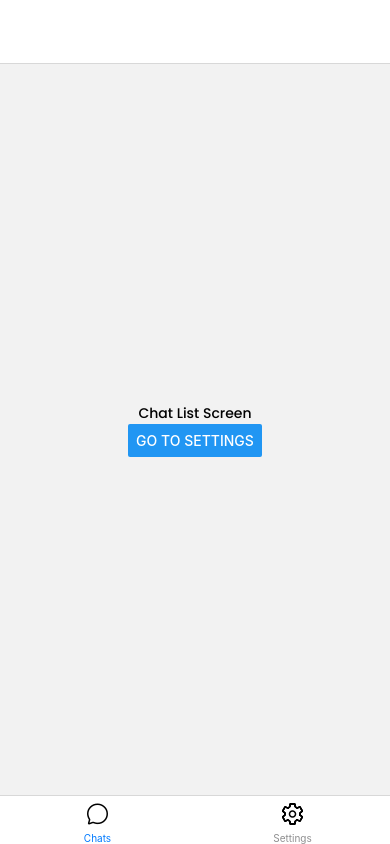
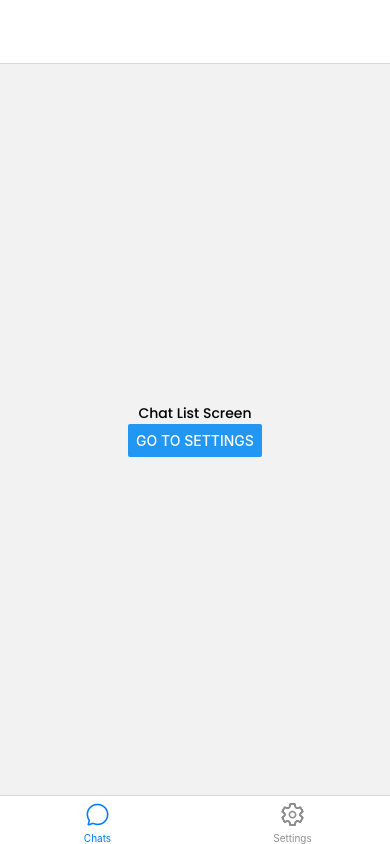
Before and after one commit to Judis07/react-native-practice, a React Native app: screen /Home in a window 390 px wide. Built offline with nearby package versions, Linux system fonts and the light colour scheme.

Commit message:
app navigator seperated

```diff
--- a/App.js
+++ b/App.js
@@ -5,50 +5,9 @@
 import { useFonts } from "expo-font";
 import * as SplashScreen from "expo-splash-screen";
 import { SafeAreaProvider } from "react-native-safe-area-context";
-import { NavigationContainer } from "@react-navigation/native";
-import { createStackNavigator } from "@react-navigation/stack";
-import { createBottomTabNavigator } from "@react-navigation/bottom-tabs";
-import { Ionicons } from "@expo/vector-icons";
-
-import ChatListScreen from "./screens/ChatListScreen";
-import ChatSettingScreen from "./screens/ChatSettingScreen";
-import SettingScreen from "./screens/SetttingsScreen";
+import AppNavigator from "./navigation/AppNavigator";
 
 SplashScreen.preventAutoHideAsync();
-
-const Stack = createStackNavigator();
-const Tab = createBottomTabNavigator();
-
-const TabNavigator = () => {
-  return (
-    <Tab.Navigator
-      screenOptions={{
-        headerTitle: "",
-      }}
-    >
-      <Tab.Screen
-        name="Chat List"
-        component={ChatListScreen}
-        options={{
-          tabBarLabel: "Chats",
-          tabBarIcon: () => (
-            <Ionicons name="chatbubble-outline" size={24} color="black" />
-          ),
-        }}
-      />
-      <Tab.Screen
-        name="Settings"
-        component={SettingScreen}
-        options={{
-          tabBarLabel: "Settings",
-          tabBarIcon: () => (
-            <Ionicons name="settings-outline" size={24} color="black" />
-          ),
-        }}
-      />
-    </Tab.Navigator>
-  );
-};
 
 export default function App() {
   const [fontsLoaded] = useFonts({
@@ -70,22 +29,7 @@
 
   return (
     <SafeAreaProvider style={styles.container} onLayout={onLayoutRootView}>
-      <NavigationContainer>
-        <Stack.Navigator>
-          <Stack.Screen
-            name="Home"
-            component={TabNavigator}
-            options={{ headerShown: false }}
-          />
-          <Stack.Screen
-            name="Setting"
-            component={ChatSettingScreen}
-            options={{
-              title: "Settings",
-            }}
-          />
-        </Stack.Navigator>
-      </NavigationContainer>
+      <AppNavigator />
     </SafeAreaProvider>
   );
 }
--- /dev/null
+++ b/navigation/AppNavigator.js
@@ -0,0 +1,29 @@
+import { NavigationContainer } from "@react-navigation/native";
+import { createStackNavigator } from "@react-navigation/stack";
+import TabNavigator from "./TabNavigator";
+import ChatSettingScreen from "../screens/ChatSettingScreen";
+
+const Stack = createStackNavigator();
+
+const AppNavigator = () => {
+  return (
+    <NavigationContainer>
+      <Stack.Navigator>
+        <Stack.Screen
+          name="Home"
+          component={TabNavigator}
+          options={{ headerShown: false }}
+        />
+        <Stack.Screen
+          name="Setting"
+          component={ChatSettingScreen}
+          options={{
+            title: "Settings",
+          }}
+        />
+      </Stack.Navigator>
+    </NavigationContainer>
+  );
+};
+
+export default AppNavigator;
--- /dev/null
+++ b/navigation/TabNavigator.js
@@ -0,0 +1,41 @@
+import { createBottomTabNavigator } from "@react-navigation/bottom-tabs";
+import { Ionicons } from "@expo/vector-icons";
+
+import ChatListScreen from "../screens/ChatListScreen";
+import SettingScreen from "../screens/SetttingsScreen";
+
+const Tab = createBottomTabNavigator();
+
+const TabNavigator = () => {
+  return (
+    <Tab.Navigator
+      screenOptions={{
+        headerTitle: "",
+      }}
+    >
+      <Tab.Screen
+        name="Chat List"
+        component={ChatListScreen}
+        options={{
+          tabBarLabel: "Chats",
+          tabBarIcon: ({ color, size }) => (
+            <Ionicons name="chatbubble-outline" size={size} color={color} />
+          ),
+        }}
+      />
+
+      <Tab.Screen
+        name="Settings"
+        component={SettingScreen}
+        options={{
+          tabBarLabel: "Settings",
+          tabBarIcon: ({ color, size }) => (
+            <Ionicons name="settings-outline" size={size} color={color} />
+          ),
+        }}
+      />
+    </Tab.Navigator>
+  );
+};
+
+export default TabNavigator;
```
